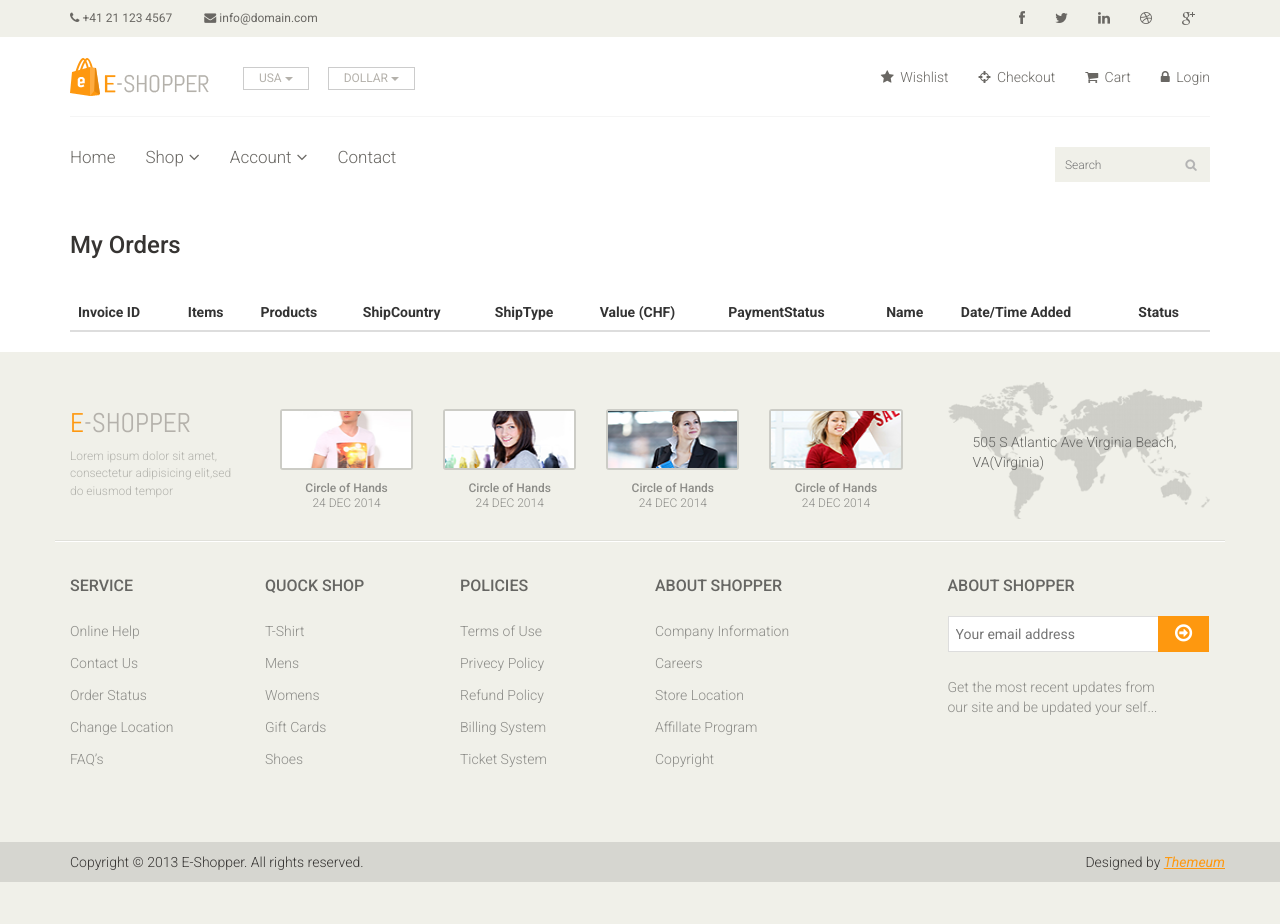
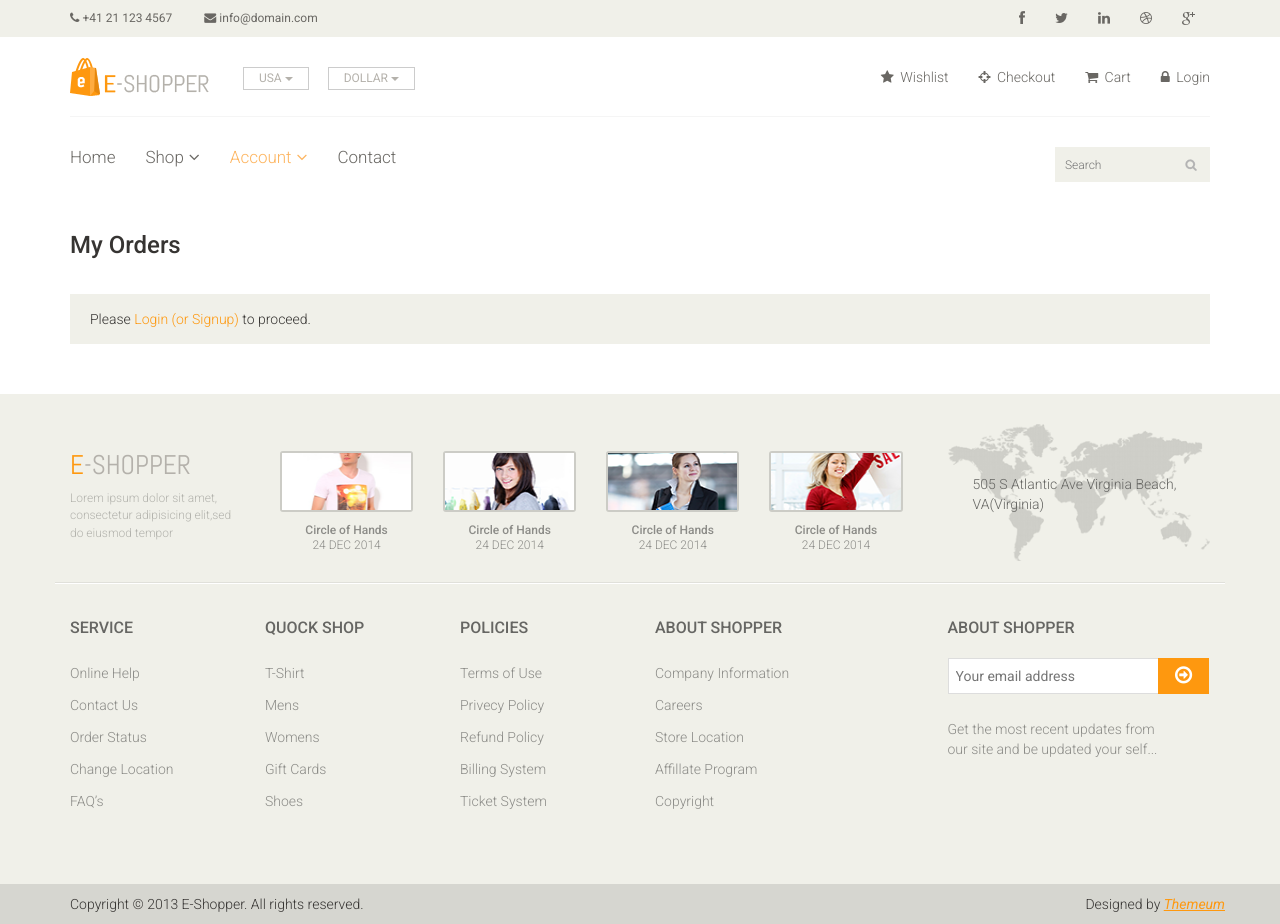
Before and after one commit to MKen212/estore, a PHP site: page /index.php?p=myOrders in a window 1280 px wide. Before the commit the page ends 882 px from the top, so only its background shows below. Run offline with PHP 8.4, Linux system fonts and the light colour scheme; data that the repository does not hold is empty; some libraries are stand-ins or nearby versions.

Commit message:
MyOrders and OrderList created

```diff
--- a/app/controllers/shop/myOrders.php
+++ b/app/controllers/shop/myOrders.php
@@ -7,41 +7,36 @@
 		  <h3>My Orders</h3>
     </div>
 
-
-    <!-- UP TO HERE - NEED TO FINISH MY ORDERS PAGE -->
-
+    <?php  // Check User is Logged In
+    if (!isset($_SESSION["userLogin"])) : ?>
+      <div class="register-req">
+		    <p>Please <a href="index.php?p=login">Login (or Signup)</a> to proceed.</p>
+      </div>
+    <?php else :  // Display Order List ?>
       <!-- Orders Table List -->
-    <div class="table-responsive">
+      <div class="table-responsive" style="margin-bottom:75px">
         <table class="table table-striped table-sm">
           <thead>
             <!-- Orders Table Header -->
             <th>Invoice ID</th>
             <th>Items</th>
             <th>Products</th>
-          <th>ShipCountry</th>
-          <th>ShipType</th>
+            <th>Date/Time Added</th>
             <th>Value (<?= DEFAULTS["currency"] ?>)</th>
-          <th>PaymentStatus</th>
-          <th>Name</th>
-          <th>Date/Time Added</th>
-          <th>Status</th>
+            <th>Payment Status</th>
+            <th>Order Status</th>
           </thead>
           <tbody>
             <?php
             include_once "../app/models/orderClass.php";
             $order = new Order();
-          foreach(new RecursiveArrayIterator($order->getList()) as $record) {
-            include "../app/views/admin/orderListItem.php";
+            foreach(new RecursiveArrayIterator($order->getListByUser($_SESSION["userID"])) as $record) {
+              include "../app/views/shop/orderListItem.php";
             }
             ?>
           </tbody>
         </table>
       </div>
-
-    <?php
-
-
-    ?>
-
+    <?php endif; ?>
   </div>
 </section><!--/order_details-->
--- a/app/controllers/shop/orderDetails.php
+++ b/app/controllers/shop/orderDetails.php
@@ -49,6 +49,7 @@
                     <td class="price">Unit Price</td>
                     <td class="quantity">Quantity</td>
                     <td class="total">Item Total</td>
+                    <td >Item Status</td>
                   </tr>
                 </thead>
                 <tbody>
--- a/app/models/orderClass.php
+++ b/app/models/orderClass.php
@@ -90,7 +90,7 @@ Class Order {
    */
   public function getListByUser($userID) {
     try {
-      $sql = "SELECT `OrderID`, `InvoiceID`, `ItemCount`, `ProductCount`, `CreateTimestamp`, `Total`,`PaymentStatus`, `OrderStatus` FROM ord_paypal_view WHERE OwnerUserID = '$userID' ORDER BY `OrderID` DESC";
+      $sql = "SELECT `OrderID`, `InvoiceID`, `ItemCount`, `ProductCount`, `AddedTimestamp`, `Total`,`PaymentStatus`, `OrderStatus` FROM ord_paypal_view WHERE OwnerUserID = '$userID' ORDER BY `OrderID` DESC";
       $stmt = $this->conn->query($sql, PDO::FETCH_ASSOC);
       $result = $stmt->fetchAll();
       return $result;
@@ -123,7 +123,7 @@ Class Order {
    */
   public function  getItems($orderID) {
     try {
-      $sql= "SELECT `ItemID`, `ProductID`, `Name` ,`Price`, `QtyOrdered`, `ImgFilename` FROM order_items WHERE `OrderID` = '$orderID'";
+      $sql= "SELECT `ItemID`, `ProductID`, `Name` ,`Price`, `QtyOrdered`, `ImgFilename`, `OrderItemStatus` FROM order_items WHERE `OrderID` = '$orderID'";
       $stmt = $this->conn->query($sql, PDO::FETCH_ASSOC);
       $result = $stmt->fetchAll();
       return $result;
--- a/app/views/shop/header.php
+++ b/app/views/shop/header.php
@@ -105,11 +105,11 @@
                   <li><a href="login.html">Login</a></li>
                 </ul>
               </li>
-              <li class="dropdown"><a <?= $_GET["p"] == "login" || $_GET["p"] == "myAccount"|| $_GET["p"] == "orderDisplay" ? 'class="active"' : null;?>href="#">Account<i class="fa fa-angle-down"></i></a>
+              <li class="dropdown"><a <?= $_GET["p"] == "login" || $_GET["p"] == "myAccount"|| $_GET["p"] == "myOrders" ? 'class="active"' : null;?>href="#">Account<i class="fa fa-angle-down"></i></a>
                 <ul role="menu" class="sub-menu">
                   <?php if (isset($_SESSION["userLogin"])) : ?>
                     <li><a <?= $_GET["p"] == "myAccount" ? 'class="active"' : null;?>href="index.php?p=myAccount">My Account</a></li>
-                    <li><a <?= $_GET["p"] == "orderDisplay" ? 'class="active"' : null;?>href="index.php?p=orderDisplay">My Orders</a></li>
+                    <li><a <?= $_GET["p"] == "myOrders" ? 'class="active"' : null;?>href="index.php?p=myOrders">My Orders</a></li>
                     <li><a href="index.php?p=logout">Logout</a></li>
                   <?php else : ?>
                     <li><a <?= $_GET["p"] == "login" ? 'class="active"' : null;?>href="index.php?p=login">Login</a></li>
--- a/app/views/shop/orderHeader.php
+++ b/app/views/shop/orderHeader.php
@@ -2,6 +2,7 @@
   <div class="col-sm-4"><!--order_information-->
     <h5>Order Information</h5>
     <table class="table table-sm">
+      <tr><td><b>Invoice ID:</b></td><td><b><?= $orderDetails["InvoiceID"] ?></b></td></tr>
       <tr><td>Order Status:</td><td><?= statusOutput("OrderStatus", $orderDetails["OrderStatus"]) ?></td></tr>
       <tr><td>Number of Items:</td><td><?= $orderDetails["ItemCount"] ?></td></tr>
       <tr><td>Number of Products:</td><td><?= $orderDetails["ProductCount"] ?></td></tr>
@@ -23,7 +24,6 @@
   <div class="col-sm-4"><!--paypal_information-->
     <h5>PayPal Information</h5>
     <table class="table table-sm">
-      <tr><td>Invoice ID:</td><td><?= $orderDetails["InvoiceID"] ?></td></tr>
       <tr><td>Order ID:</td><td><?= $orderDetails["PpOrderID"] ?></td></tr>
       <tr><td>Order Status:</td><td><?= $orderDetails["PpOrderStatus"] ?></td></tr>
       <tr><td>Payment ID:</td><td><?= $orderDetails["PaymentID"] ?></td></tr>
--- a/app/views/shop/orderItem.php
+++ b/app/views/shop/orderItem.php
@@ -15,4 +15,7 @@
   <td class="cart_total">
     <p class="cart_total_price"><?= symValue(($record["QtyOrdered"] * $record["Price"])); ?></p>
   </td>
+  <td>
+    <p><?= statusOutput("OrderItemStatus", $record["OrderItemStatus"]); ?></p>
+  </td>
 </tr><!--/order_item_SHOP-->
--- a/app/views/shop/orderItemTotals.php
+++ b/app/views/shop/orderItemTotals.php
@@ -12,4 +12,5 @@
   <td class="total">
     <h4><?= symValue($orderDetails["SubTotal"]); ?></h4>
   </td>
+  <td></td>
 </tr><!--/orderItemTotals-->
```
Also changed, not shown: app/views/shop/orderListItem.php (added, +9 -0 lines). Lines whose indentation alone changed are shown as unchanged.
